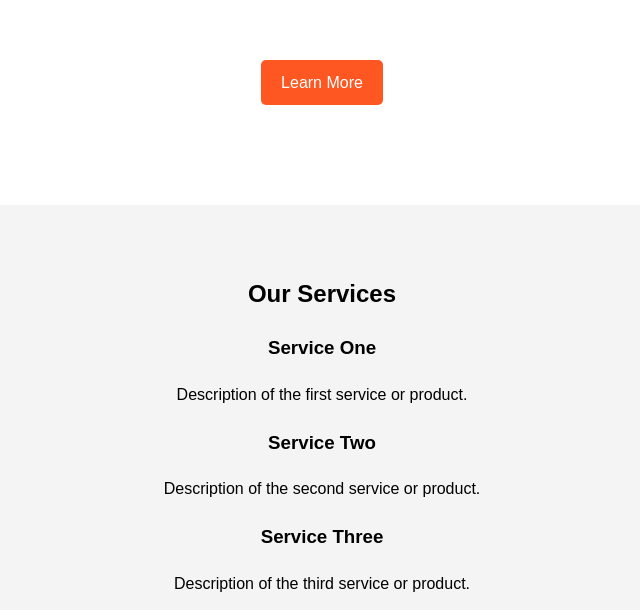
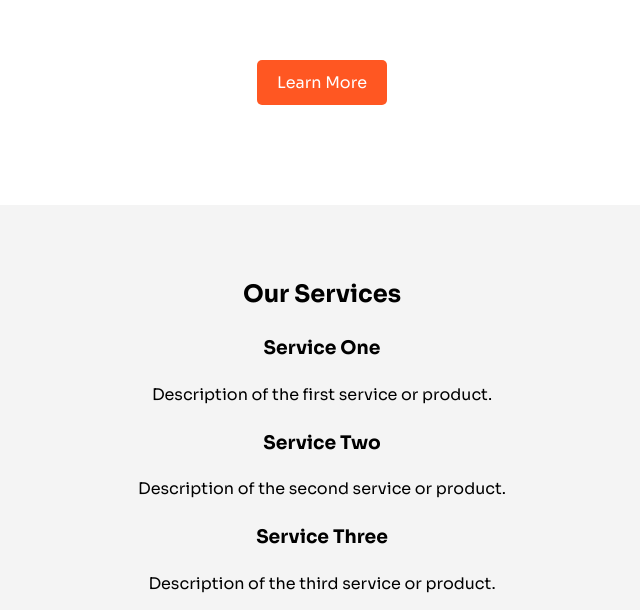
Before and after one commit to anasofiadm/responsive-business-landing-page, a plain HTML site: page index.html in a window 1280 px wide. Shown: the part 190-800 px from the top of the page, without its empty margins (318-958 px from the left). Drawn offline with Linux system fonts and the light colour scheme.

Commit message:
Update index.html

```diff
--- a/index.html
+++ b/index.html
@@ -5,7 +5,10 @@
     <meta name="viewport" content="width=device-width, initial-scale=1.0">
     <meta http-equiv="X-UA-Compatible" content="ie=edge">
     <title>Business Name</title>
-    <link rel="stylesheet" href="./styles.css"> <!-- Link to your CSS file -->
+    <link rel="stylesheet" href="./styles.css">
+    <link rel="preconnect" href="https://fonts.googleapis.com">
+<link rel="preconnect" href="https://fonts.gstatic.com" crossorigin>
+<link href="https://fonts.googleapis.com/css2?family=Sora:wght@100..800&display=swap" rel="stylesheet">
 </head>
 <body>
 
```
